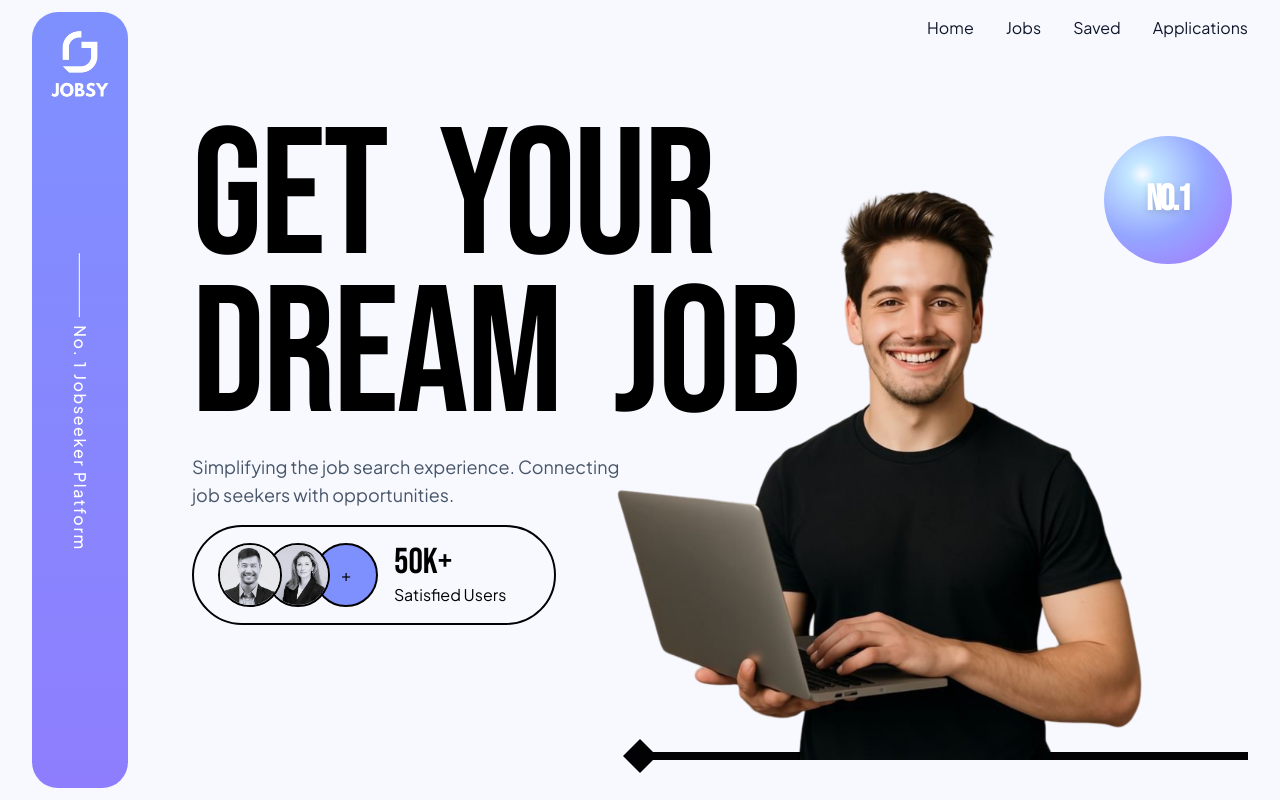
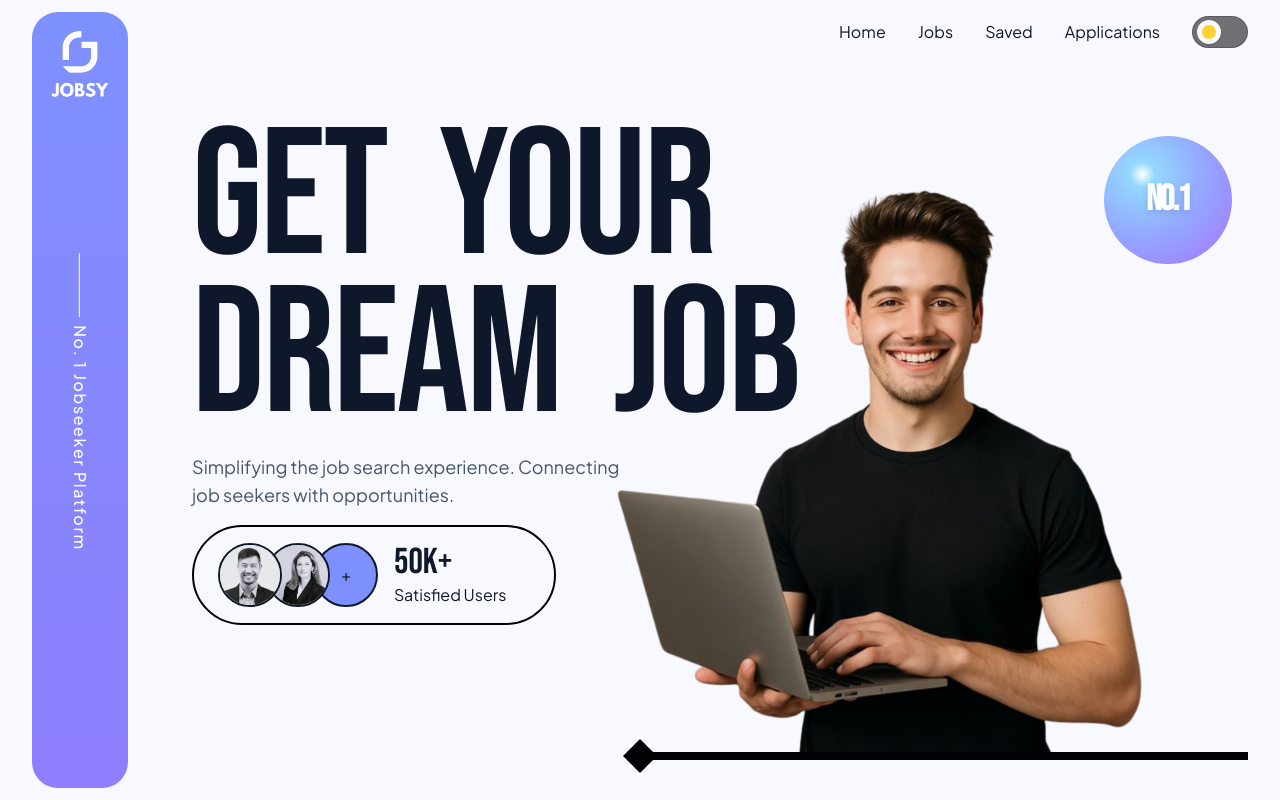
Before and after one commit to jatisusan/jobsy, a React (Vite) app: page / in a window 1280 px wide. Shown: the top 800 px of the page. Built offline with nearby package versions, Linux system fonts and the light colour scheme.

Commit message:
Implement theme toggle

```diff
--- a/package.json
+++ b/package.json
@@ -13,6 +13,7 @@
     "@tailwindcss/vite": "^4.2.2",
     "react": "^19.2.4",
     "react-dom": "^19.2.4",
+    "react-icons": "^5.6.0",
     "react-router": "^7.13.1",
     "tailwindcss": "^4.2.2"
   },
--- a/src/components/Features.jsx
+++ b/src/components/Features.jsx
@@ -2,7 +2,7 @@ import { features } from "../constants";
 
 const Features = () => {
   return (
-    <section className="bg-white p-10 my-32 rounded-xl flex flex-wrap gap-16 lg:gap-28 justify-center">
+    <section className="bg-bg-300 p-10 my-32 rounded-4xl flex flex-wrap gap-16 lg:gap-28 justify-center">
       {features.map((feature, idx) => (
         <div
           key={idx}
--- a/src/components/Hero.jsx
+++ b/src/components/Hero.jsx
@@ -19,7 +19,7 @@ const Hero = () => {
           opportunities.
         </p>
 
-        <div className=" border-2 border-dark-100 rounded-full py-4 pl-6 md:pr-12 pr-6 flex items-center gap-4 w-fit">
+        <div className=" border-2 border-bg-inverted rounded-full py-4 pl-6 md:pr-12 pr-6 flex items-center gap-4 w-fit">
           <div className="flex items-center">
             <div className="border-2 rounded-full md:w-16 md:h-16 w-12 h-12  z-10">
               <img
--- a/src/components/Navbar.jsx
+++ b/src/components/Navbar.jsx
@@ -1,19 +1,51 @@
 import { Link, useLocation } from "react-router";
 import { navLinks } from "../constants";
+import useTheme from "../hooks/useTheme";
+import ThemeToggle from "./ThemeToggle";
+import { RiMenu3Fill } from "react-icons/ri";
+import { useState } from "react";
 
 const Navbar = () => {
   const { pathname } = useLocation();
   const isHome = pathname === "/";
+  const { isDark } = useTheme();
+
+  const [isMenuOpen, setIsMenuOpen] = useState(false);
+
+  const logoSrc = isHome || isDark ? "/logo-white.png" : "/logo-black.png";
+
   return (
     <div className="flex justify-between items-start pt-4 pb-2 z-10 relative">
       <div className="flex justify-center items-center w-18 h-18 sm:w-24 sm:h-24 shrink-0">
         <img
-          src={isHome ? "/logo-white.png" : "/logo-black.png"}
+          src={logoSrc}
           alt="logo"
           className="w-[85%] h-[85%] object-contain"
         />
       </div>
-      <ul className="flex gap-4 sm:gap-8 text-[16px] text-text-primary">
+      <div className="flex items-center gap-4 sm:gap-8 text-[16px] text-text-primary">
+        <ul className="hidden md:flex gap-8">
+          {navLinks.map((link) => (
+            <li
+              key={link.name}
+              className="hover:text-primary-200 transition-colors duration-300"
+            >
+              <Link to={link.path}>{link.name}</Link>
+            </li>
+          ))}
+        </ul>
+
+        <ThemeToggle />
+
+        <RiMenu3Fill
+          className="md:hidden"
+          size={20}
+          onClick={() => setIsMenuOpen(!isMenuOpen)}
+        />
+
+        {isMenuOpen && (
+          <div className="absolute top-[80%] right-0 w-48 bg-bg-300 rounded-lg shadow-lg p-4">
+            <ul className="flex flex-col gap-4">
               {navLinks.map((link) => (
                 <li
                   key={link.name}
@@ -24,6 +56,9 @@ const Navbar = () => {
               ))}
             </ul>
           </div>
+        )}
+      </div>
+    </div>
   );
 };
 
--- /dev/null
+++ b/src/components/ThemeToggle.jsx
@@ -0,0 +1,34 @@
+import useTheme from "../hooks/useTheme";
+
+const ThemeToggle = () => {
+  const { isDark, toggleTheme } = useTheme();
+
+  return (
+    <button
+      type="button"
+      onClick={toggleTheme}
+      className="relative inline-flex h-8 w-14 items-center rounded-full border border-dark-100/20 p-1 transition-colors duration-300 dark:border-white/25 bg-dark-100/55 cursor-pointer"
+    >
+      <span
+        className={`relative z-10 flex h-6 w-6 items-center justify-center rounded-full shadow-sm transition-transform duration-300 ${
+          isDark ? "bg-slate-500" : "bg-slate-50"
+        } ${isDark ? "translate-x-6" : "translate-x-0"}`}
+      >
+        <span
+          className={`h-3.5 w-3.5 rounded-full transition-colors duration-300 ${
+            isDark ? "bg-white" : "bg-amber-300"
+          }`}
+        />
+        <span
+          className={`absolute h-3.5 w-3.5 rounded-full transition-all duration-300 ${
+            isDark
+              ? "bg-slate-500 translate-x-0.75 -translate-y-px"
+              : "opacity-0"
+          }`}
+        />
+      </span>
+    </button>
+  );
+};
+
+export default ThemeToggle;
--- a/src/constants/index.js
+++ b/src/constants/index.js
@@ -30,25 +30,25 @@ export const footerLinks = [
   {
     title: "Company",
     links: [
-      { name: "About Us", path: "/about" },
-      { name: "Careers", path: "/careers" },
-      { name: "Contact", path: "/contact" },
+      { name: "About Us", path: "/" },
+      { name: "Careers", path: "/" },
+      { name: "Contact", path: "/" },
     ],
   },
   {
     title: "Resources",
     links: [
-      { name: "Privacy Policy", path: "/privacy" },
-      { name: "Help Center", path: "/help" },
-      { name: "Our Blog", path: "/blog" },
+      { name: "Privacy Policy", path: "/" },
+      { name: "Help Center", path: "/" },
+      { name: "Our Blog", path: "/" },
     ],
   },
   {
     title: "Follow Us",
     links: [
-      { name: "Facebook", path: "https://facebook.com" },
-      { name: "LinkedIn", path: "https://linkedin.com" },
-      { name: "Twitter", path: "https://twitter.com" },
+      { name: "Facebook", path: "/" },
+      { name: "LinkedIn", path: "/" },
+      { name: "Twitter", path: "/" },
     ],
   },
 ];
--- /dev/null
+++ b/src/context/ThemeContext.jsx
@@ -0,0 +1,38 @@
+import { useEffect, useMemo, useState } from "react";
+import ThemeContext from "./themeContext";
+
+const getInitialTheme = () => {
+  const savedTheme = window.localStorage.getItem("appTheme");
+  if (savedTheme === "light" || savedTheme === "dark") {
+    return savedTheme;
+  }
+
+  return window.matchMedia("(prefers-color-scheme: dark)").matches
+    ? "dark"
+    : "light";
+};
+
+export const ThemeProvider = ({ children }) => {
+  const [theme, setTheme] = useState(getInitialTheme);
+
+  useEffect(() => {
+    document.documentElement.classList.toggle("dark", theme === "dark");
+    window.localStorage.setItem("appTheme", theme);
+  }, [theme]);
+
+  const toggleTheme = () => {
+    setTheme((prevTheme) => (prevTheme === "dark" ? "light" : "dark"));
+  };
+
+  const value = useMemo(
+    () => ({
+      isDark: theme === "dark",
+      toggleTheme,
+    }),
+    [theme],
+  );
+
+  return (
+    <ThemeContext.Provider value={value}>{children}</ThemeContext.Provider>
+  );
+};
--- /dev/null
+++ b/src/context/themeContext.js
@@ -0,0 +1,5 @@
+import { createContext } from "react";
+
+const ThemeContext = createContext(null);
+
+export default ThemeContext;
--- a/src/globals.css
+++ b/src/globals.css
@@ -4,6 +4,7 @@
 @theme {
   --color-bg-100: #f8f9ff;
   --color-bg-200: #f0f2ff;
+  --color-bg-300: #ffffff;
 
   --color-primary-100: #93a1ff;
   --color-primary-200: #7e90fe;
@@ -11,6 +12,7 @@
   --color-accent-100: #bc66ff;
   --color-accent-200: #8e7efe;
 
+  --color-bg-inverted: #020204;
   --color-dark-100: #020204;
 
   --color-text-primary: #0f172a;
@@ -30,16 +32,16 @@
 }
 
 @utility hero-line {
-  @apply absolute bottom-0 right-0 w-[50%] bg-dark-100 h-2 max-sm:hidden;
+  @apply absolute bottom-0 right-0 w-[50%] bg-bg-inverted h-2 max-sm:hidden z-10;
 
   &::before {
     content: "";
-    @apply absolute top-1/2 left-0 -translate-x-1/2 -translate-y-1/2 w-6 h-6 bg-dark-100 rotate-45;
+    @apply absolute top-1/2 left-0 -translate-x-1/2 -translate-y-1/2 w-6 h-6 bg-bg-inverted rotate-45;
   }
 }
 
 @utility round-gradient {
-  @apply bg-[radial-gradient(circle_at_30%_30%,rgba(255,255,255,0.2)_0%,rgba(147,216,255,0.5)_10%,rgba(123,145,255,0.8)_50%,rgba(157,99,255,0.9)_100%)];
+  @apply bg-[radial-gradient(circle_at_30%_30%,rgb(255,255,255)_0%,rgb(147,216,255)_10%,rgba(123,145,255,0.8)_50%,rgba(157,99,255,0.9)_100%)];
 }
 
 @utility btn-primary {
@@ -47,7 +49,25 @@
 }
 
 @layer base {
+  :root.dark {
+    --color-bg-100: #0b1020;
+    --color-bg-200: #141b2f;
+    --color-bg-300: #020204;
+
+    --color-primary-100: #7b8cff;
+    --color-primary-200: #93a1ff;
+
+    --color-accent-100: #c58bff;
+    --color-accent-200: #8ea1ff;
+
+    --color-bg-inverted: #f8f9ff;
+
+    --color-text-primary: #e2e8f0;
+    --color-text-secondary: #cbd5e1;
+    --color-text-muted: #94a3b8;
+  }
+
   body {
-    @apply font-primary bg-bg-100;
+    @apply font-primary bg-bg-100 text-text-primary transition-colors duration-400 ease-in-out;
   }
 }
--- /dev/null
+++ b/src/hooks/useTheme.js
@@ -0,0 +1,14 @@
+import { useContext } from "react";
+import ThemeContext from "../context/themeContext";
+
+const useTheme = () => {
+  const context = useContext(ThemeContext);
+
+  if (!context) {
+    throw new Error("useTheme must be used within a ThemeProvider");
+  }
+
+  return context;
+};
+
+export default useTheme;
--- a/src/main.jsx
+++ b/src/main.jsx
@@ -7,9 +7,11 @@ import HomePage from "./pages/HomePage.jsx";
 import JobsPage from "./pages/JobsPage.jsx";
 import SavedPage from "./pages/SavedPage.jsx";
 import ApplicationsPage from "./pages/ApplicationsPage.jsx";
+import { ThemeProvider } from "./context/ThemeContext.jsx";
 
 createRoot(document.getElementById("root")).render(
   <StrictMode>
+    <ThemeProvider>
       <BrowserRouter>
         <Routes>
           <Route path="/" element={<App />}>
@@ -20,5 +22,6 @@ createRoot(document.getElementById("root")).render(
           </Route>
         </Routes>
       </BrowserRouter>
+    </ThemeProvider>
   </StrictMode>,
 );
```
Also changed, not shown: 1 other file (tests, documents, lock files or other folders). Lines whose indentation alone changed are shown as unchanged.
